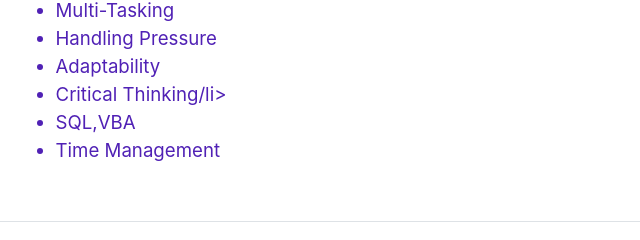
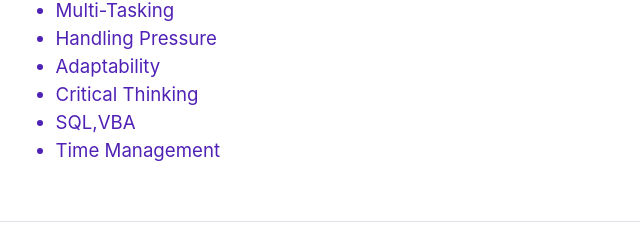
Before and after one commit to parkmort/WEB-DEV-FINAL, a plain HTML site: page html/about.html in a window 1280 px wide. Shown: the part 2575-2815 px from the top of the page, 322-962 px from the left. Drawn offline with nearby package versions, Linux system fonts and the light colour scheme; files whose address does not match are found by name.

Commit message:
Add files via upload

```diff
--- a/html/about.html
+++ b/html/about.html
@@ -116,7 +116,7 @@
                         <li>Multi-Tasking</li>
                         <li>Handling Pressure</li>
                         <li>Adaptability</li>
-                        <li>Critical Thinking/li>
+                        <li>Critical Thinking</li>
                         <li>SQL,VBA</li>
                         <li>Time Management</li>
                     </ul>
```
